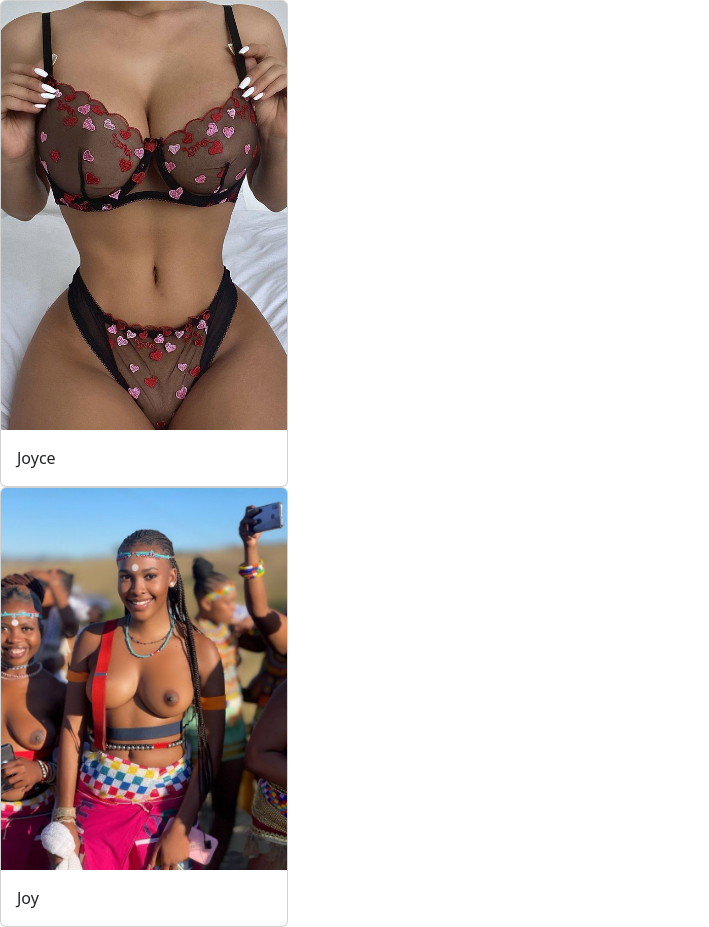
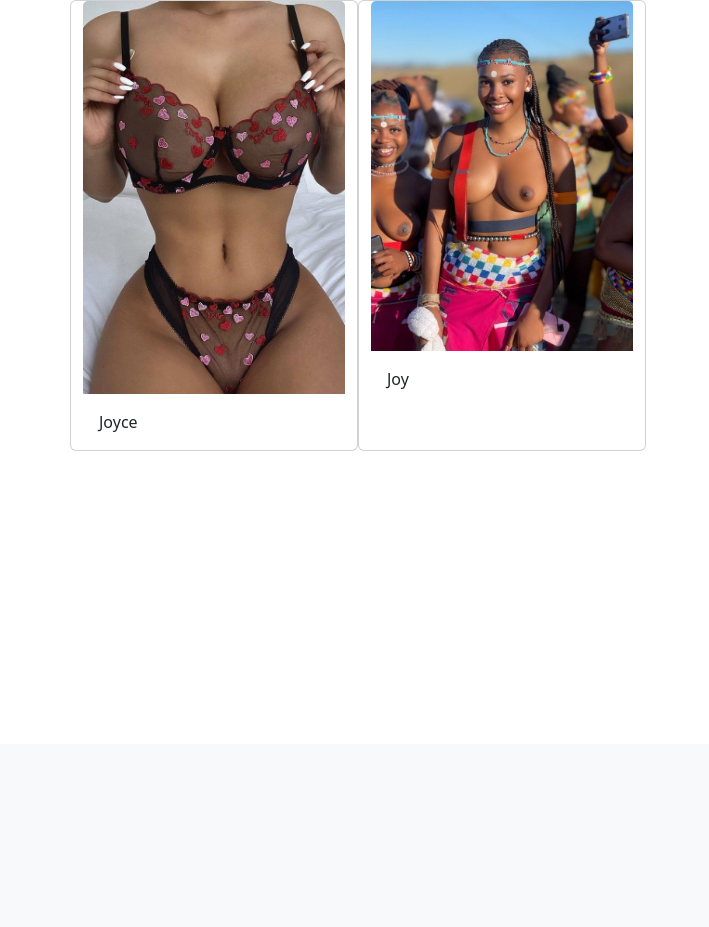
Before and after one commit to Royweru/django-hotbunny, a Django app: page / in a window 1280 px wide. Shown: the part 56-983 px from the top of the page, without its empty margins (0-709 px from the left). After the commit the page ends 507 px from the top, so only its background shows below. Run offline with Django 4.2, Linux system fonts and the light colour scheme; data comes from the database, SQL or seed files in the repository.

Commit message:
modified:   templates/base/index.html

```diff
--- a/templates/base/index.html
+++ b/templates/base/index.html
@@ -3,13 +3,20 @@
 
 {% block content %}
 
+
+ <div class="container">
+    <div class="row">
         {% for escort in escorts %}
- <div class="card" style="width: 18rem;">
+        <div class="card col-md-4 " style="width: 18rem;">
             <img src={{escort.image}} class="card-img-top" alt="...">
             <div class="card-body">
               <p class="card-text">{{escort}}</p>
             </div>
           </div>
         {% endfor %}
+    </div>
+ </div>
+
+
 
 {% endblock content %}
```
Lines whose indentation alone changed are shown as unchanged.
